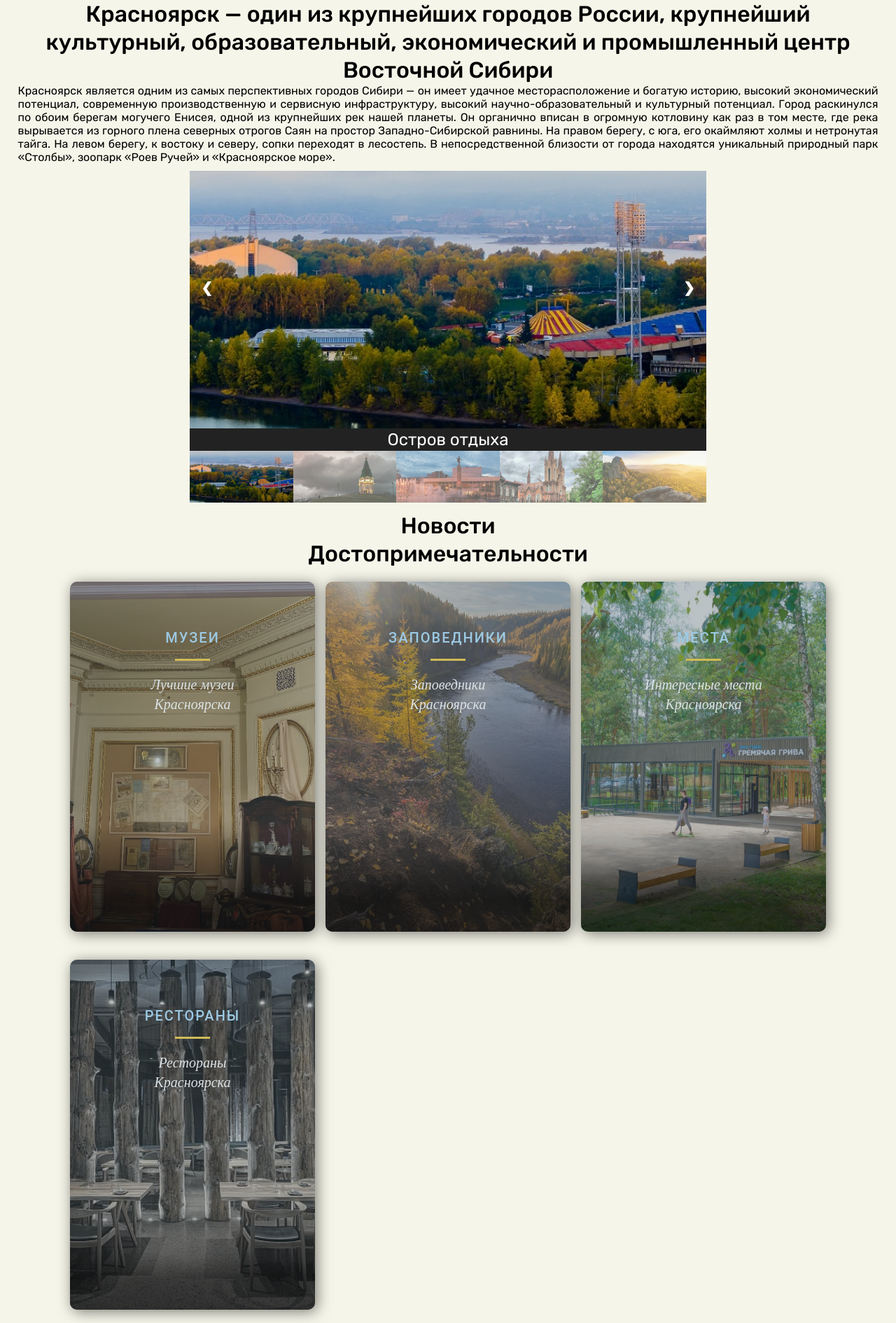
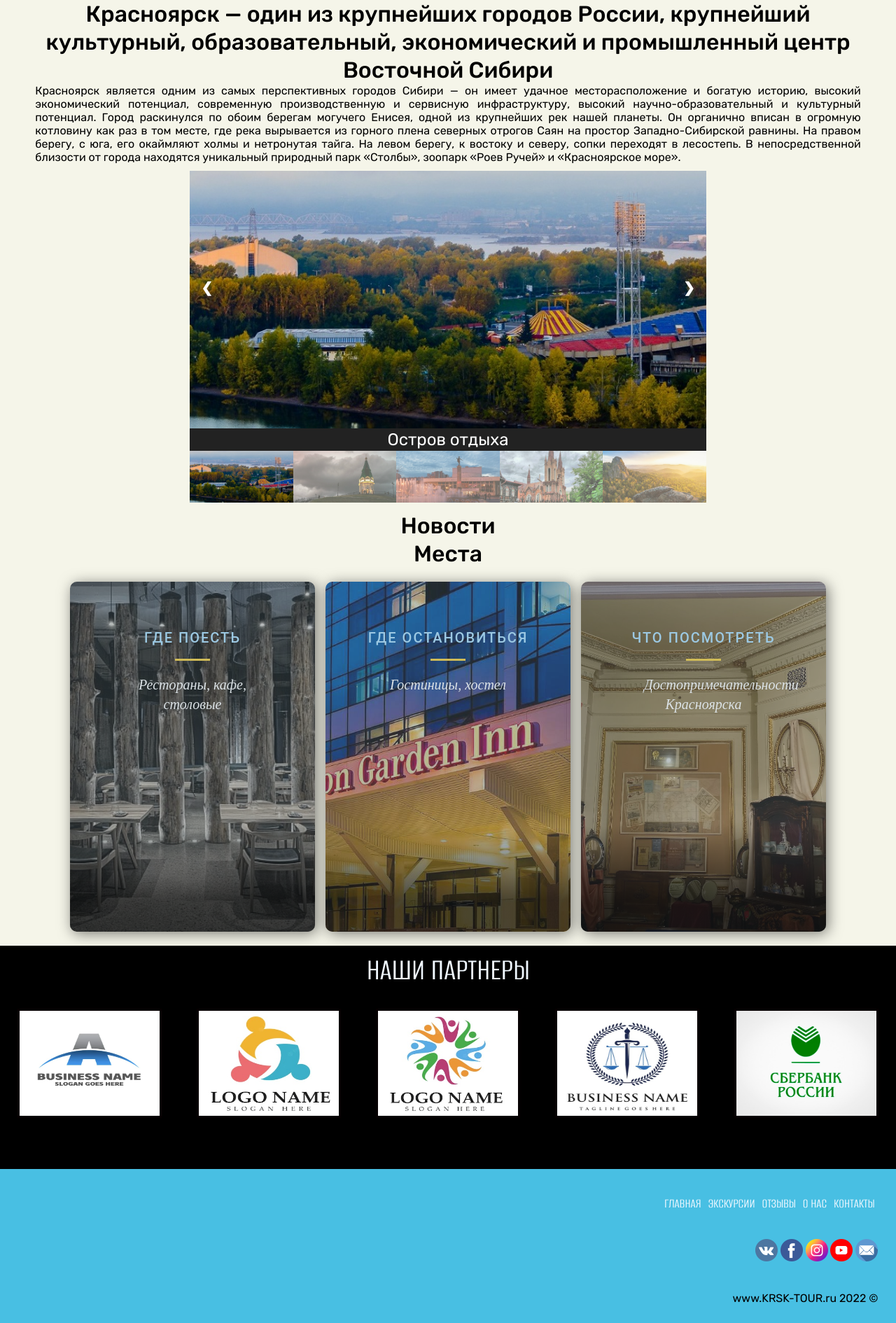
Before and after one commit to Dmitry-usn/sc2, a PHP site: page / in a window 1280 px wide. Shown: the part 245-2135 px from the top of the page at 70% size. Run offline with PHP 8.4, Linux system fonts and the light colour scheme; data that the repository does not hold is empty; style sheets or scripts are compiled from the project's sources.

Commit message:
-- main page disighn update

```diff
--- a/css/main/_info.scss
+++ b/css/main/_info.scss
@@ -1,5 +1,6 @@
 .info {
     text-align: center;
+    padding: 0 2%;
 
     //background: url(../../img/bg.jpg) no-repeat center;
     //background-size: 100%;
--- a/css/main/_partners.scss
+++ b/css/main/_partners.scss
@@ -1,6 +1,6 @@
 .partners {
     margin: 0 -2.1%;
-    background-color: #4979b9;//var(--main-color3);
+    background-color: #000;//#4979b9;//var(--main-color3);
 
 
     .partners-header {
--- a/css/main/main.css
+++ b/css/main/main.css
@@ -191,6 +191,7 @@
 
 .info {
   text-align: center;
+  padding: 0 2%;
 }
 
 .info .info__header {
@@ -539,7 +540,7 @@
 
 .partners {
   margin: 0 -2.1%;
-  background-color: #4979b9;
+  background-color: #000;
 }
 
 .partners .partners-header {
--- a/css/styles.css
+++ b/css/styles.css
@@ -709,6 +709,7 @@
 
 .info {
   text-align: center;
+  padding: 0 2%;
 }
 
 .info .info__header {
@@ -1057,7 +1058,7 @@
 
 .partners {
   margin: 0 -2.1%;
-  background-color: #4979b9;
+  background-color: #000;
 }
 
 .partners .partners-header {
--- a/pages/main.php
+++ b/pages/main.php
@@ -121,39 +121,19 @@
 
 
     <div class="info">
-        <h2 class="info__header">Достопримечательности</h2>
+        <h2 class="info__header">Места</h2>
     </div>
 
 
     <div class="cards">
 
-
-        <a class="card__link" href="./museums">
+        <a class="card__link" href="./restaurant">
             <div class="main-card__wrap">
-                <div class="main-card" style="background: url('./img/main/card1.jpg') center center no-repeat;background-size: cover;">
+                <div class="main-card" style="background: url('./img/main/card7.jpg') center center no-repeat;background-size: cover;">
                     <div class="main-card-title-content">
-                        <h3 class="main-card-header">МУЗЕИ</h3>
+                        <h3 class="main-card-header">ГДЕ ПОЕСТЬ</h3>
                         <hr class="main-card-hr" />
-                        <div class="intro">Лучшие музеи Красноярска</div>
-                    </div><!-- /.title-content -->
-                    <div class="main-card-info">
-                        <p class="main-card-text">Посмотреть</p>
-                    </div><!-- /.card-info -->
-
-                    <!-- overlays -->
-                    <div class="gradient-overlay"></div>
-                    <div class="color-overlay"></div>
-                </div><!-- /.blog-card -->
-            </div>
-        </a>
-
-        <a class="card__link" href="./reserve">
-            <div class="main-card__wrap">
-                <div class="main-card" style="background: url('./img/main/card2.jpg') center center no-repeat;background-size: cover;">
-                    <div class="main-card-title-content">
-                        <h3 class="main-card-header">ЗАПОВЕДНИКИ</h3>
-                        <hr class="main-card-hr" />
-                        <div class="intro">Заповедники Красноярска</div>
+                        <div class="intro">Рестораны, кафе, столовые</div>
                     </div><!-- /.title-content -->
                     <div class="main-card-info">
                         <p class="main-card-text">Посмотреть</p>
@@ -168,11 +148,11 @@
 
         <a class="card__link" href="./places">
             <div class="main-card__wrap">
-                <div class="main-card" style="background: url('./img/main/card3.jpg') center center no-repeat;background-size: cover;">
+                <div class="main-card" style="background: url('./img/main/card11.jpg') center center no-repeat;background-size: cover;">
                     <div class="main-card-title-content">
-                        <h3 class="main-card-header">МЕСТА</h3>
+                        <h3 class="main-card-header">ГДЕ ОСТАНОВИТЬСЯ</h3>
                         <hr class="main-card-hr" />
-                        <div class="intro">Интересные места Красноярска</div>
+                        <div class="intro">Гостиницы, хостел</div>
                     </div><!-- /.title-content -->
                     <div class="main-card-info">
                         <p class="main-card-text">Посмотреть</p>
@@ -186,13 +166,13 @@
 
         </a>
 
-        <a class="card__link" href="./restaurant">
+        <a class="card__link" href="./reserve">
             <div class="main-card__wrap">
-                <div class="main-card" style="background: url('./img/main/card7.jpg') center center no-repeat;background-size: cover;">
+                <div class="main-card" style="background: url('./img/main/card1.jpg') center center no-repeat;background-size: cover;">
                     <div class="main-card-title-content">
-                        <h3 class="main-card-header">РЕСТОРАНЫ</h3>
+                        <h3 class="main-card-header">ЧТО ПОСМОТРЕТЬ</h3>
                         <hr class="main-card-hr" />
-                        <div class="intro">Рестораны Красноярска</div>
+                        <div class="intro">Достопримечательности Красноярска</div>
                     </div><!-- /.title-content -->
                     <div class="main-card-info">
                         <p class="main-card-text">Посмотреть</p>
@@ -204,6 +184,10 @@
                 </div><!-- /.blog-card -->
             </div>
         </a>
+
+
+
+
 
 
 
--- a/templates/header.php
+++ b/templates/header.php
@@ -57,9 +57,9 @@
             <?php } ?>
 
             <a class="top-menu__link noactive" href="/">Главная</a>
-            <a class="top-menu__link noactive" href="/restaurant">Где поесть</a>
-            <a class="top-menu__link noactive" href="/places">Что посмотреть</a>
-            <a class="top-menu__link noactive" href="/reserve">Где остановиться</a>
+            <a class="top-menu__link noactive" href="/restaurant" style="color:#64a930">| - Где поесть</a>
+            <a class="top-menu__link noactive" href="/places" style="color:#64a930">| - Что посмотреть</a>
+            <a class="top-menu__link noactive" href="/reserve" style="color:#64a930">| - Где остановиться</a>
             <a class="top-menu__link noactive" href="/tours">Экскурсии</a>
             <a class="top-menu__link noactive" href="/reviews">Отзывы</a>
             <a class="top-menu__link noactive" href="/about">О нас</a>
@@ -87,8 +87,8 @@
                         </button>
                         <div class="main-navigation__dropdown-content">
                             <div class="main-navigation__wrap"><a class="main-navigation__link-dropdown <?php active('/restaurant');?>" href="/restaurant">Где поесть</a></div>
-                            <div class="main-navigation__wrap"><a class="main-navigation__link-dropdown <?php active('/reserve');?>" href="/reserve">Где остановиться</a></div>
-                            <div class="main-navigation__wrap"><a class="main-navigation__link-dropdown <?php active('/places');?>" href="/places">Что посмотреть</a></div>
+                            <div class="main-navigation__wrap"><a class="main-navigation__link-dropdown <?php active('/reserve');?>" href="/places">Где остановиться</a></div>
+                            <div class="main-navigation__wrap"><a class="main-navigation__link-dropdown <?php active('/places');?>" href="/reserve">Что посмотреть</a></div>
                         </div>
                     </div>
                 </div>
```
Also changed, not shown: img/main/card10.jpg (added), img/main/card11.jpg (added), 2 other files.
